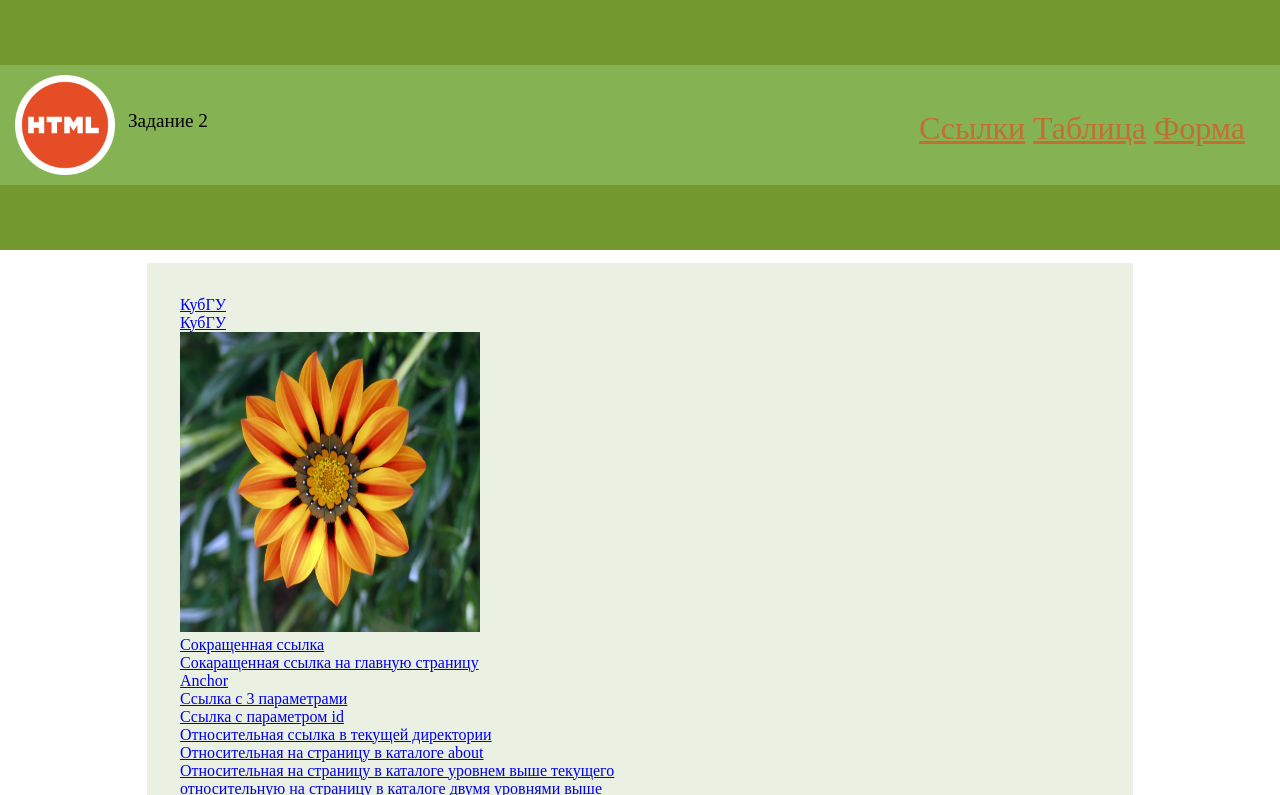
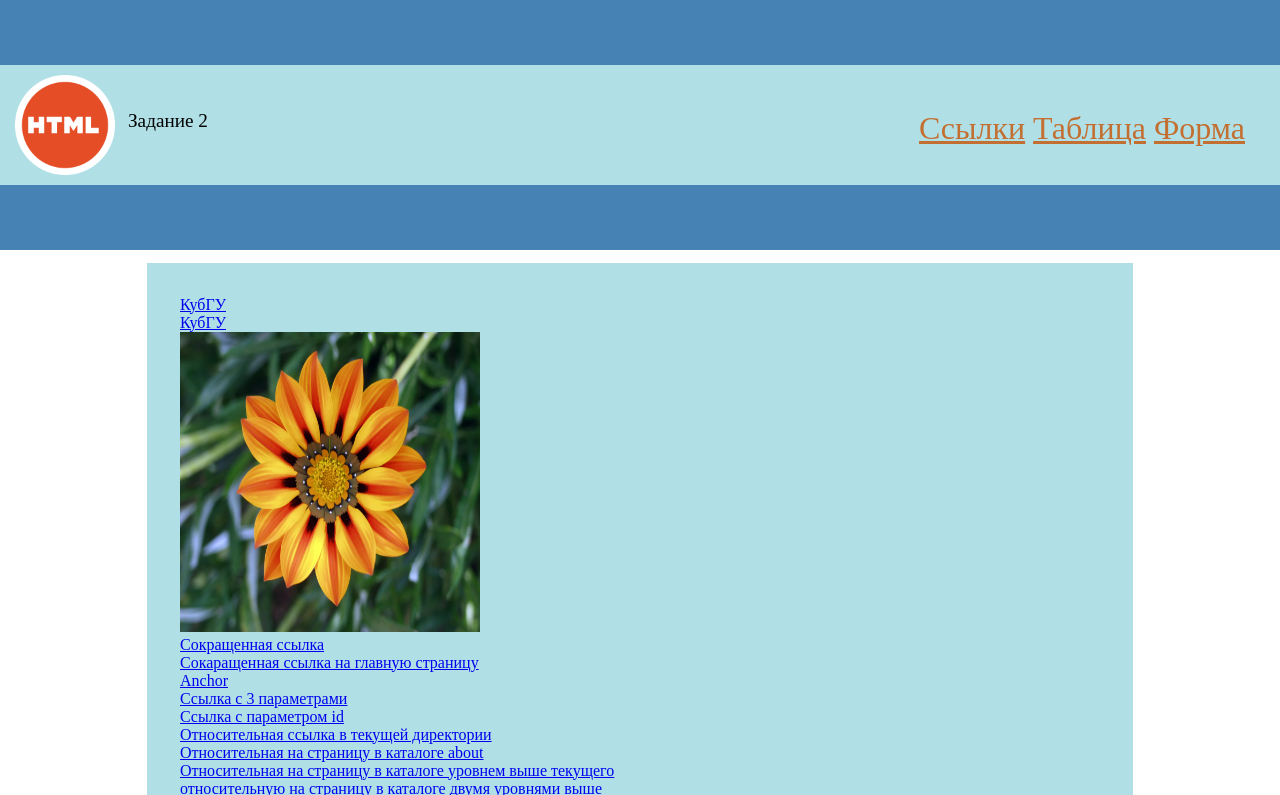
Before and after one commit to DrFaustus1/DrFaustus1.github.io, a plain HTML site: page task2/index.html in a window 1280 px wide. Shown: the top 795 px of the page. Drawn offline with Linux system fonts and the light colour scheme.

Commit message:
Update style.css

```diff
--- a/task2/style.css
+++ b/task2/style.css
@@ -8,7 +8,7 @@ html, body {
 }
 .header{
     width: 100%;
-    background-color: #74992e;
+    background-color: #4682B4;
     min-height: 50px;
     padding-top: 15px;
     padding-bottom: 65px;
@@ -16,14 +16,14 @@ html, body {
 .header-content{
     margin-top: 50px;
     height: 120px;
-    background-color: #85b252;
+    background-color: #B0E0E6;
 }
 .pre-header{
     float: right;
     margin-right: 35px;
     margin-top:45px;
     font-size: xx-large;
-    color: #85b252;
+    color: #B0E0E6;
 }
 .cartinka{
     float:left;
@@ -41,7 +41,7 @@ html, body {
 .content{
 
     max-width: 960px;
-    background-color: #eaf1e2;
+    background-color: #B0E0E6;
     margin: 0 auto;
     margin-top: 1%;
     padding: 1%;
@@ -65,7 +65,7 @@ li{
 }
 .footer {
     width: 100%;
-    background-color: #669a2a;
+    background-color: #87CEEB;
     min-height: 60px;
     margin-top: 10px;
     padding: 5px;
```
